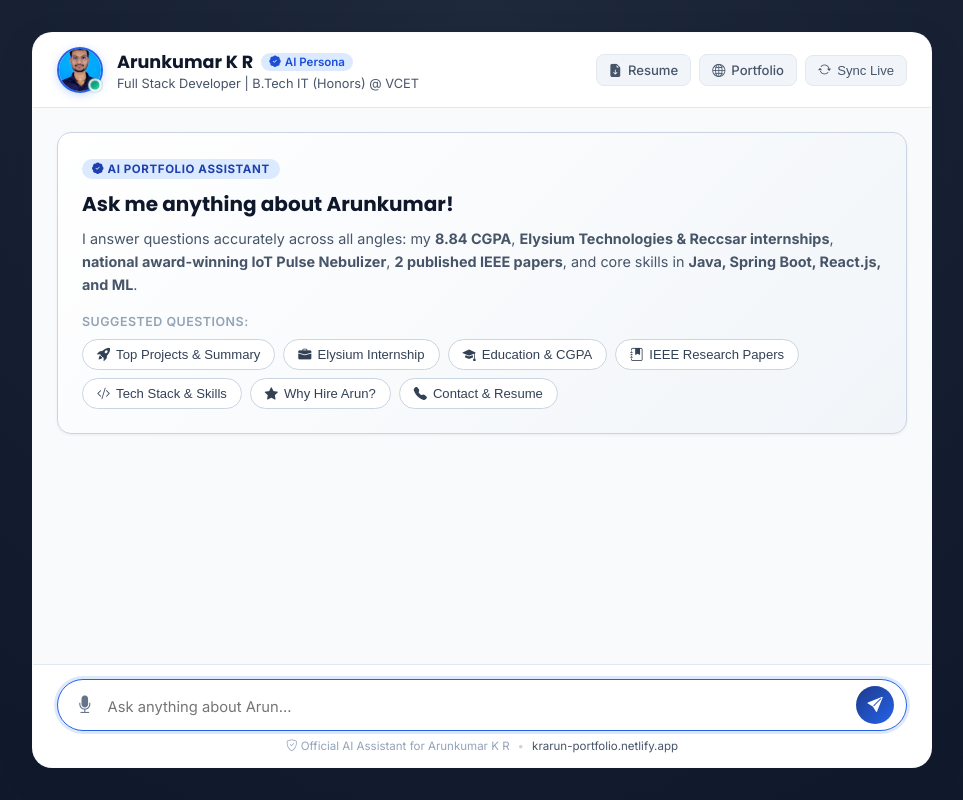
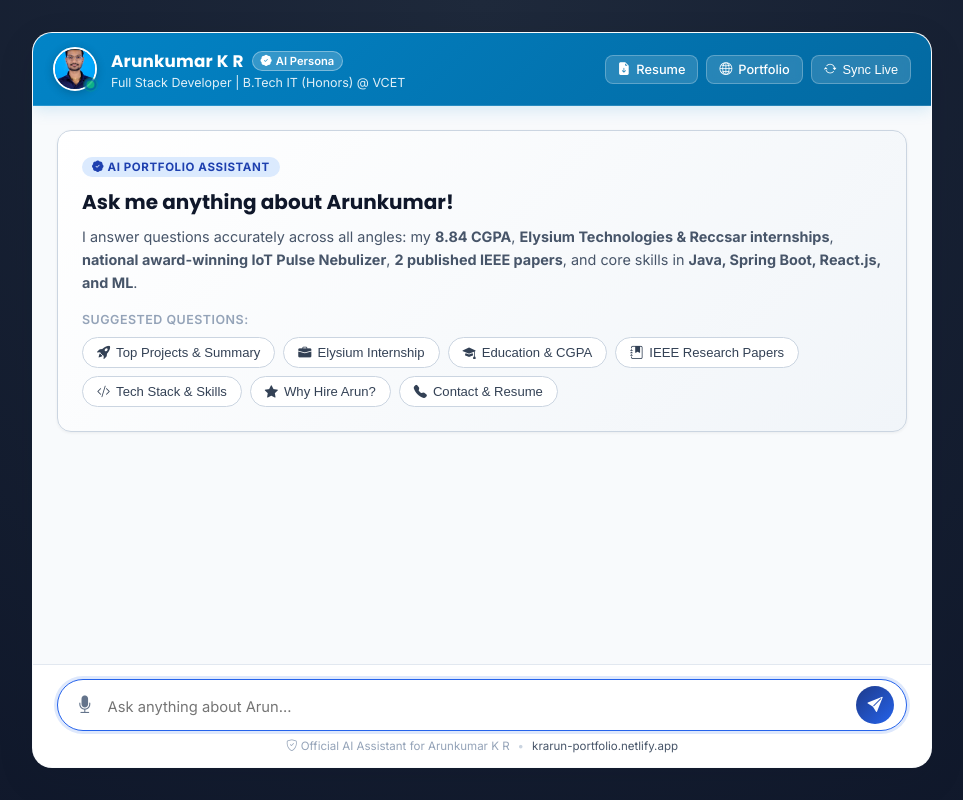
Before and after one commit to arun2501/arun-ai-chatbot, a Flask app: page / in a window 1280 px wide. Shown: the whole page, without its empty margins (158-1121 px from the left). Run offline with Flask 3, Linux system fonts and the light colour scheme.

Commit message:
Apply portfolio theme gradient to chatbot header

```diff
--- a/static/style.css
+++ b/static/style.css
@@ -64,16 +64,17 @@ body {
     border: 1px solid rgba(255, 255, 255, 0.1);
 }
 
-/* Header */
+/* Header with Theme Color Gradient */
 .chat-header {
-    background: #ffffff;
-    border-bottom: 1px solid var(--border-color);
-    padding: 14px 24px;
+    background: linear-gradient(135deg, #0284c7 0%, #0369a1 100%);
+    border-bottom: 1px solid rgba(255, 255, 255, 0.15);
+    padding: 14px 20px;
     display: flex;
     align-items: center;
     justify-content: space-between;
     flex-shrink: 0;
     z-index: 10;
+    box-shadow: 0 4px 15px rgba(2, 132, 199, 0.15);
 }
 
 .header-profile {
@@ -84,8 +85,8 @@ body {
 
 .avatar-wrapper {
     position: relative;
-    width: 46px;
-    height: 46px;
+    width: 44px;
+    height: 44px;
 }
 
 .avatar-img {
@@ -93,20 +94,20 @@ body {
     height: 100%;
     border-radius: 50%;
     object-fit: cover;
-    border: 2px solid #2563eb;
-    box-shadow: 0 2px 8px rgba(37, 99, 235, 0.25);
+    border: 2px solid #ffffff;
+    box-shadow: 0 2px 10px rgba(0, 0, 0, 0.20);
 }
 
 .status-dot {
     position: absolute;
-    bottom: 2px;
-    right: 2px;
-    width: 12px;
-    height: 12px;
-    background: var(--accent-green);
+    bottom: 1px;
+    right: 1px;
+    width: 11px;
+    height: 11px;
+    background: #10b981;
     border-radius: 50%;
-    border: 2px solid #ffffff;
-    box-shadow: 0 0 0 1px rgba(16, 185, 129, 0.3);
+    border: 2px solid #0369a1;
+    box-shadow: 0 0 0 1px rgba(16, 185, 129, 0.4);
     animation: pulseGlow 2s infinite;
 }
 
@@ -128,26 +129,29 @@ body {
 
 .header-name {
     font-family: 'Poppins', sans-serif;
-    font-size: 1.1rem;
+    font-size: 1.05rem;
     font-weight: 700;
-    color: var(--text-primary);
+    color: #ffffff;
+    letter-spacing: 0.2px;
 }
 
 .verified-pill {
-    background: #dbeafe;
-    color: #1d4ed8;
-    font-size: 0.72rem;
+    background: rgba(255, 255, 255, 0.20);
+    color: #ffffff;
+    border: 1px solid rgba(255, 255, 255, 0.35);
+    font-size: 0.70rem;
     font-weight: 600;
     padding: 2px 8px;
     border-radius: 12px;
     display: inline-flex;
     align-items: center;
     gap: 4px;
+    backdrop-filter: blur(4px);
 }
 
 .header-subtitle {
-    font-size: 0.8rem;
-    color: var(--text-secondary);
+    font-size: 0.78rem;
+    color: rgba(255, 255, 255, 0.88);
     font-weight: 400;
     margin-top: 1px;
 }
@@ -160,12 +164,12 @@ body {
 }
 
 .action-btn {
-    background: #f1f5f9;
-    color: var(--text-secondary);
-    border: 1px solid var(--border-color);
-    padding: 7px 12px;
-    border-radius: var(--radius-sm);
-    font-size: 0.82rem;
+    background: rgba(255, 255, 255, 0.15);
+    color: #ffffff;
+    border: 1px solid rgba(255, 255, 255, 0.25);
+    padding: 6px 12px;
+    border-radius: 8px;
+    font-size: 0.80rem;
     font-weight: 500;
     text-decoration: none;
     display: inline-flex;
@@ -173,6 +177,15 @@ body {
     gap: 6px;
     cursor: pointer;
     transition: all 0.2s ease;
+    backdrop-filter: blur(4px);
+}
+
+.action-btn:hover {
+    background: rgba(255, 255, 255, 0.28);
+    color: #ffffff;
+    border-color: rgba(255, 255, 255, 0.45);
+    transform: translateY(-1px);
+}
 }
 
 .action-btn:hover {
@@ -874,7 +887,7 @@ body {
         gap: 6px;
         width: 100%;
         padding-top: 6px;
-        border-top: 1px solid #f1f5f9;
+        border-top: 1px solid rgba(255, 255, 255, 0.20);
     }
 
     .header-actions .action-btn {
@@ -883,8 +896,9 @@ body {
         padding: 5px 6px;
         font-size: 0.78rem;
         border-radius: 6px;
-        background: #f8fafc;
-        border: 1px solid #e2e8f0;
+        background: rgba(255, 255, 255, 0.18);
+        color: #ffffff;
+        border: 1px solid rgba(255, 255, 255, 0.30);
     }
 
     .header-actions .action-btn span {
```
Also changed, not shown: standalone-frontend/style.css (+45 -31 lines).
